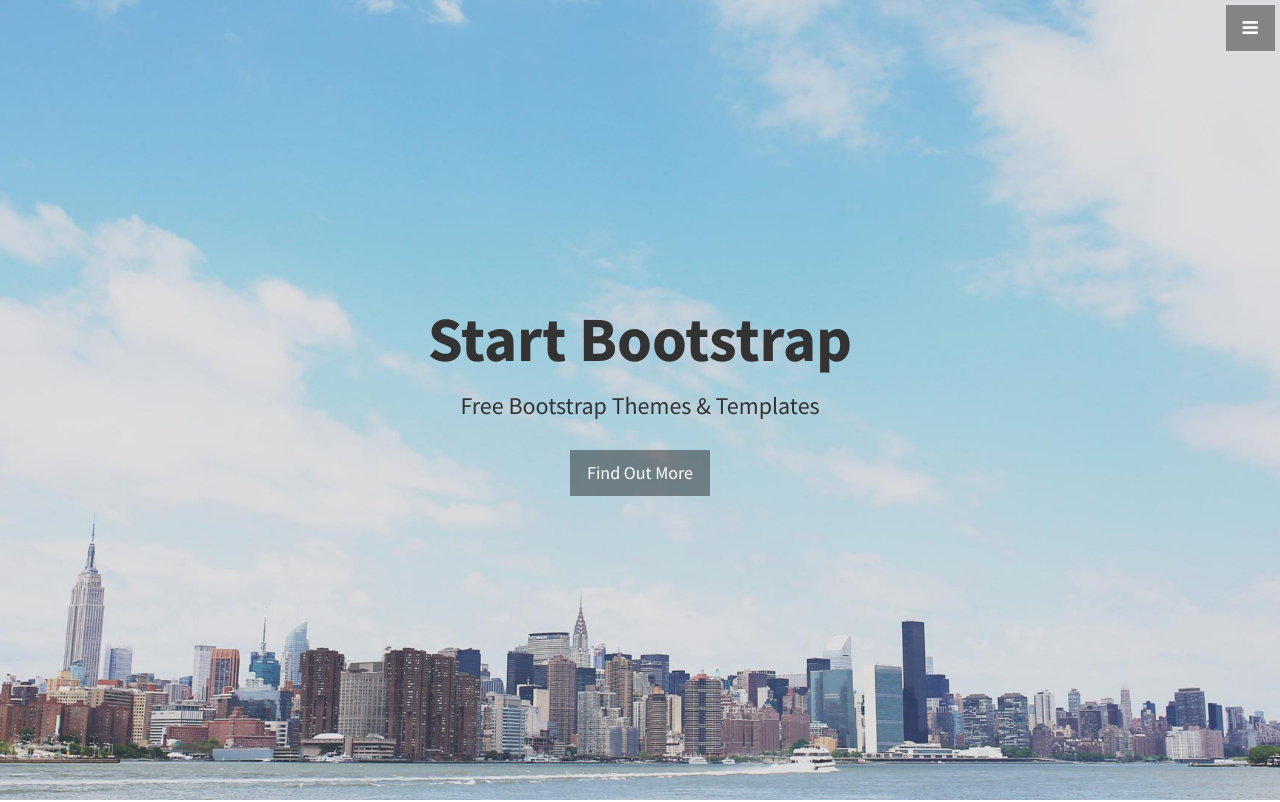
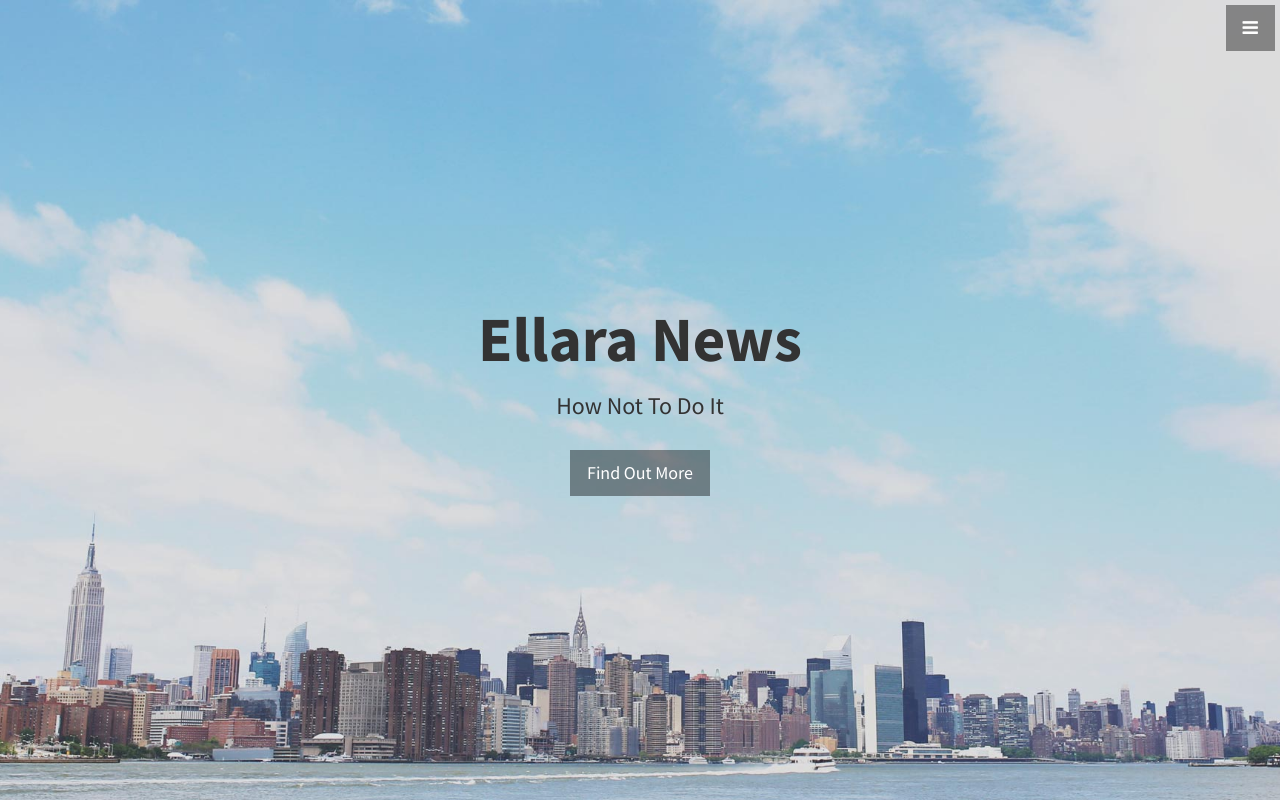
Before and after one commit to krishnew/krishnew.github.io, a plain HTML site: page index.html in a window 1280 px wide. Shown: the top 802 px of the page. Drawn offline with Linux system fonts and the light colour scheme.

Commit message:
Update index.html

```diff
--- a/index.html
+++ b/index.html
@@ -9,7 +9,7 @@
     <meta name="description" content="">
     <meta name="author" content="">
 
-    <title>Stylish Portfolio - Start Bootstrap Theme</title>
+    <title>Howdy Junior!</title>
 
     <!-- Bootstrap Core CSS -->
     <link href="css/bootstrap.min.css" rel="stylesheet">
@@ -38,7 +38,7 @@
         <ul class="sidebar-nav">
             <a id="menu-close" href="#" class="btn btn-light btn-lg pull-right toggle"><i class="fa fa-times"></i></a>
             <li class="sidebar-brand">
-                <a href="#top"  onclick = $("#menu-close").click(); >Start Bootstrap</a>
+                <a href="#top"  onclick = $("#menu-close").click(); >First Flight!</a>
             </li>
             <li>
                 <a href="#top" onclick = $("#menu-close").click(); >Home</a>
@@ -61,8 +61,8 @@
     <!-- Header -->
     <header id="top" class="header">
         <div class="text-vertical-center">
-            <h1>Start Bootstrap</h1>
-            <h3>Free Bootstrap Themes &amp; Templates</h3>
+            <h1>Ellara News</h1>
+            <h3>How Not To Do It</h3>
             <br>
             <a href="#about" class="btn btn-dark btn-lg">Find Out More</a>
         </div>
```
